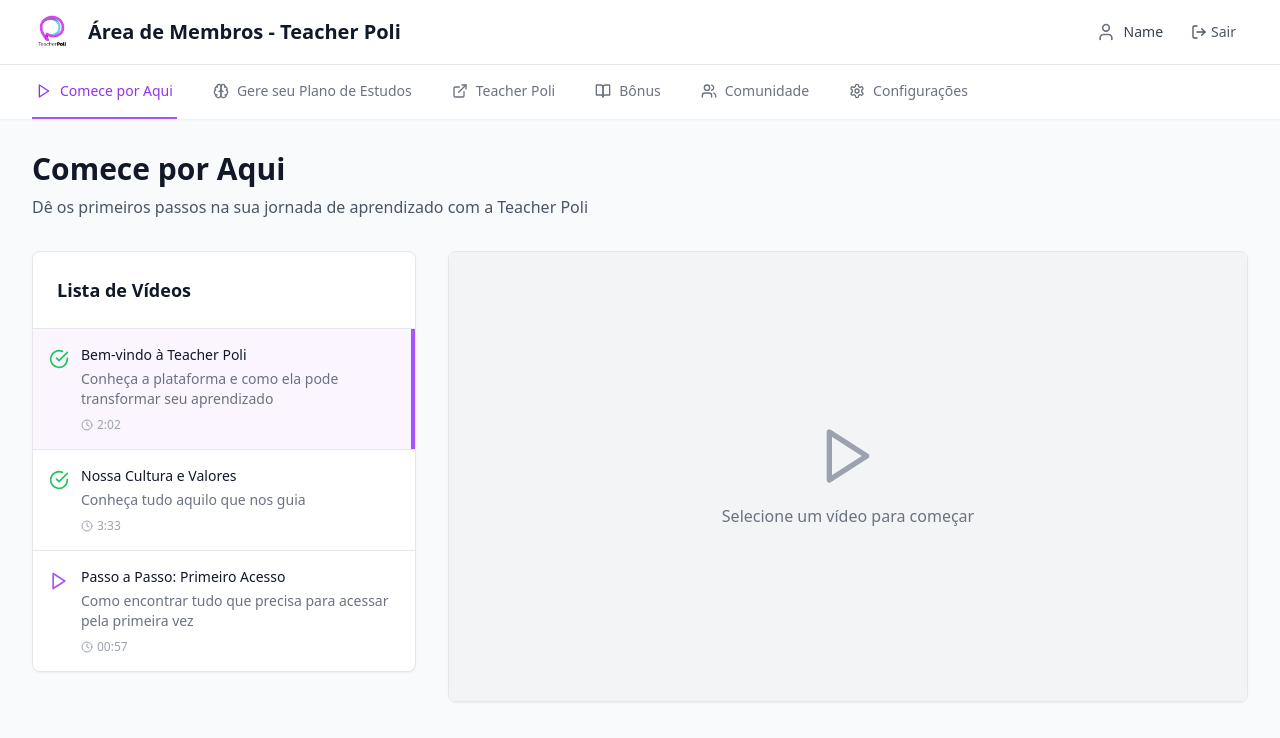
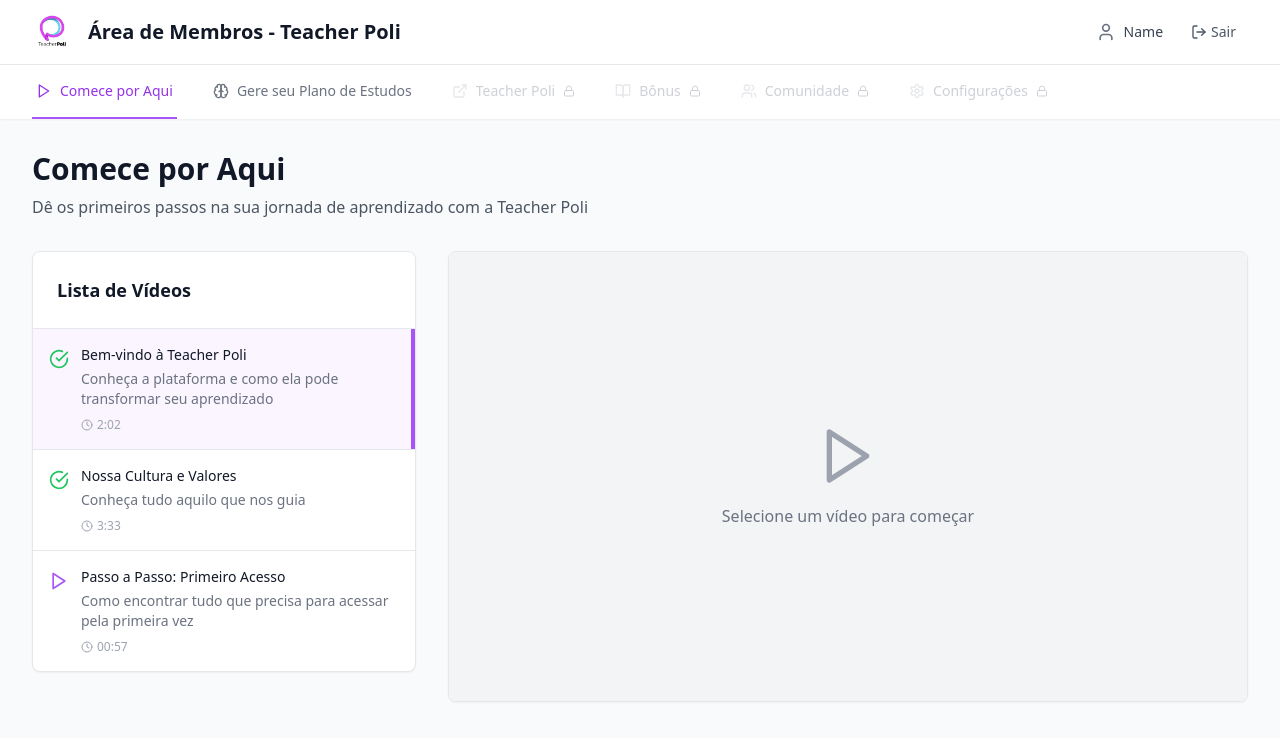
Before and after one commit to Manuqueiroz1/area-de-membros-teacher-poli, a React (Vite) app: page / in a window 1280 px wide. Both pictures are taken after typing "name@example.com", "Sample123" into the empty fields and a click on the button "Entrar". Shown: the top 738 px of the page. Built offline with nearby package versions, Linux system fonts and the light colour scheme.

Commit message:
Implementar sistema de acesso progressivo

```diff
--- a/src/App.tsx
+++ b/src/App.tsx
@@ -12,6 +12,7 @@ function App() {
   const [activeTab, setActiveTab] = useState('onboarding');
   const [user, setUser] = useState<{ name: string; email: string } | null>(null);
   const [isLoggedIn, setIsLoggedIn] = useState(false);
+  const [hasGeneratedPlan, setHasGeneratedPlan] = useState(false);
 
   const handleLogin = (credentials: { email: string; password: string }) => {
     // In a real app, this would validate credentials with your backend
@@ -27,7 +28,12 @@ function App() {
   const handleLogout = () => {
     setUser(null);
     setIsLoggedIn(false);
+    setHasGeneratedPlan(false);
     setActiveTab('onboarding');
+  };
+
+  const handlePlanGenerated = () => {
+    setHasGeneratedPlan(true);
   };
 
   // Show login page if not logged in
@@ -39,7 +45,7 @@ function App() {
       case 'onboarding':
         return <OnboardingSection />;
       case 'ai-assistant':
-        return <AIAssistantSection />;
+        return <AIAssistantSection onPlanGenerated={handlePlanGenerated} />;
       case 'teacher-poli':
         return <TeacherPoliSection />;
       case 'resources':
@@ -63,7 +69,11 @@ function App() {
   return (
     <div className="min-h-screen bg-gray-50">
       <Header userName={user.name} onLogout={handleLogout} />
-      <Navigation activeTab={activeTab} onTabChange={setActiveTab} />
+      <Navigation
+        activeTab={activeTab}
+        onTabChange={setActiveTab}
+        hasGeneratedPlan={hasGeneratedPlan}
+      />
       <main>
         {renderContent()}
       </main>
--- a/src/components/AIAssistantSection.tsx
+++ b/src/components/AIAssistantSection.tsx
@@ -8,7 +8,11 @@ interface Message {
   timestamp: Date;
 }
 
-export default function AIAssistantSection() {
+interface AIAssistantSectionProps {
+  onPlanGenerated: () => void;
+}
+
+export default function AIAssistantSection({ onPlanGenerated }: AIAssistantSectionProps) {
   const [messages, setMessages] = useState<Message[]>([
     {
       id: '1',
@@ -74,6 +78,9 @@ export default function AIAssistantSection() {
         dailyTime: '45 minutos',
         generatedAt: new Date()
       });
+
+      // Notify parent component that plan was generated
+      onPlanGenerated();
 
       setIsLoading(false);
     }, 2000);
@@ -155,7 +162,7 @@ export default function AIAssistantSection() {
                 <span className="sm:hidden">Baixar PDF</span>
               </button>
               <p className="text-xs text-gray-500 mt-2 text-center">
-                Válido por 30 dias. Após esse período, gere um novo plano.
+                ✅ Parabéns! Você desbloqueou todas as áreas da plataforma.
               </p>
             </div>
           )}
--- a/src/components/Navigation.tsx
+++ b/src/components/Navigation.tsx
@@ -1,20 +1,27 @@
 import React from 'react';
-import { Play, Brain, ExternalLink, BookOpen, Users, Settings } from 'lucide-react';
+import { Play, Brain, ExternalLink, BookOpen, Users, Settings, Lock } from 'lucide-react';
 
 interface NavigationProps {
   activeTab: string;
   onTabChange: (tab: string) => void;
+  hasGeneratedPlan: boolean;
 }
 
-export default function Navigation({ activeTab, onTabChange }: NavigationProps) {
+export default function Navigation({ activeTab, onTabChange, hasGeneratedPlan }: NavigationProps) {
   const tabs = [
-    { id: 'onboarding', label: 'Comece por Aqui', icon: Play },
-    { id: 'ai-assistant', label: 'Gere seu Plano de Estudos', icon: Brain },
-    { id: 'teacher-poli', label: 'Teacher Poli', icon: ExternalLink },
-    { id: 'resources', label: 'Bônus', icon: BookOpen },
-    { id: 'community', label: 'Comunidade', icon: Users },
-    { id: 'settings', label: 'Configurações', icon: Settings },
+    { id: 'onboarding', label: 'Comece por Aqui', icon: Play, locked: false },
+    { id: 'ai-assistant', label: 'Gere seu Plano de Estudos', icon: Brain, locked: false },
+    { id: 'teacher-poli', label: 'Teacher Poli', icon: ExternalLink, locked: !hasGeneratedPlan },
+    { id: 'resources', label: 'Bônus', icon: BookOpen, locked: !hasGeneratedPlan },
+    { id: 'community', label: 'Comunidade', icon: Users, locked: !hasGeneratedPlan },
+    { id: 'settings', label: 'Configurações', icon: Settings, locked: !hasGeneratedPlan },
   ];
+
+  const handleTabClick = (tab: any) => {
+    if (!tab.locked) {
+      onTabChange(tab.id);
+    }
+  };
 
   return (
     <nav className="bg-white shadow-sm">
@@ -25,15 +32,21 @@ export default function Navigation({ activeTab, onTabChange }: NavigationProps)
             return (
               <button
                 key={tab.id}
-                onClick={() => onTabChange(tab.id)}
+                onClick={() => handleTabClick(tab)}
+                disabled={tab.locked}
                 className={`flex items-center space-x-1 sm:space-x-2 py-3 sm:py-4 px-2 sm:px-1 border-b-2 font-medium text-xs sm:text-sm whitespace-nowrap transition-colors min-w-0 ${
                   activeTab === tab.id
                     ? 'border-purple-500 text-purple-600'
+                    : tab.locked
+                    ? 'border-transparent text-gray-400 cursor-not-allowed opacity-50'
                     : 'border-transparent text-gray-500 hover:text-gray-700 hover:border-gray-300'
                 }`}
               >
-                <Icon className="h-3 w-3 sm:h-4 sm:w-4 flex-shrink-0" />
+                <Icon className={`h-3 w-3 sm:h-4 sm:w-4 flex-shrink-0 ${tab.locked ? 'opacity-50' : ''}`} />
                 <span className="truncate">{tab.label}</span>
+                {tab.locked && (
+                  <Lock className="h-3 w-3 text-gray-400 ml-1" />
+                )}
               </button>
             );
           })}
```
